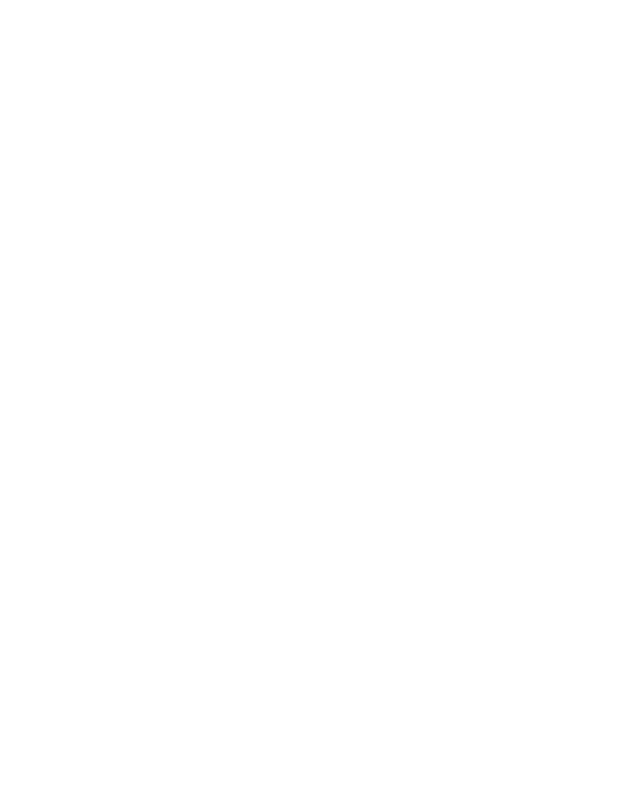
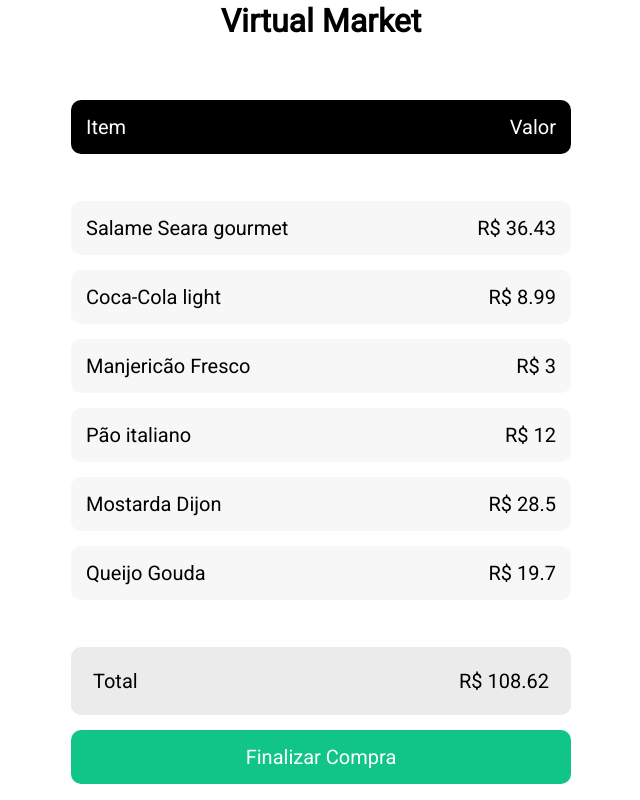
Before and after one commit to Kenzie-Academy-Brasil-Developers/m1-entrega-carrinho-de-compras-nathanrib13, a plain HTML site: page index.html in a window 1280 px wide. Shown: the whole page, without its empty margins (319-959 px from the left). Drawn offline with Linux system fonts and the light colour scheme.

Commit message:
enviando tarefa

```diff
--- a/index.css
+++ b/index.css
@@ -0,0 +1,74 @@
+@import url('https://fonts.googleapis.com/css2?family=Roboto&display=swap');
+
+
+* {
+box-sizing: border-box;
+padding: 0;
+margin: 0;
+font-family: 'Roboto';
+}
+
+body {
+
+    display: flex;
+    flex-direction: column;
+    justify-content: center;
+    align-items: center;
+    height: 100vh;
+}
+
+h1 {
+    margin-bottom: 60px;
+}
+
+main {
+    max-width: 700px;
+    display: flex;
+    flex-direction: column;
+    gap: 32px;
+    font-size: 20px;
+    justify-content: space-between;
+}
+main > div {
+    background-color: rgb(0, 0, 0);
+    color: #fff;
+    border-radius: 10px;
+    padding: 15px;
+    display: flex;
+    justify-content: space-between;
+
+}
+
+ul {
+    list-style: none;
+}
+
+li {
+    background-color:rgba(236, 236, 236, 0.418);
+    margin: 15px 0px;
+    padding: 15px 15px;
+    border-radius: 10px;
+    display: flex;
+    justify-content: space-between;
+}
+
+section > div {
+    background-color:rgba(212, 212, 212, 0.459);
+    padding: 22px;
+    border-radius: 10px;
+    display: flex;
+    justify-content: space-between;
+
+}
+
+button {
+    background-color: rgb(17, 196, 136);
+    color: rgb(255, 255, 255);
+    border-radius: 10px;
+    border: none;
+    font-size: 20px;
+    width: 500px;
+    margin: 15px 0px;
+    padding: 15px;
+
+}
--- a/index.html
+++ b/index.html
@@ -1,5 +1,5 @@
 <!DOCTYPE html>
-<html lang="en">
+<html lang="pt-BR">
 <head>
     <meta charset="UTF-8">
     <meta http-equiv="X-UA-Compatible" content="IE=edge">
@@ -8,6 +8,7 @@
     <title>Carrinho de compras</title>
 </head>
 <body>
+    <script src="products.js"></script>
     <script src="index.js"></script>
 </body>
 </html>
--- a/index.js
+++ b/index.js
@@ -1,7 +1,48 @@
-const productsCart = [
-    {
-        id: 1,
-        name: "",
-        price: 0.00
-    }
-]
+
+
+let body               = document.querySelector("body")
+let main               = document.createElement("main")
+let ul                 = document.createElement("ul")
+let section          = document.createElement("section")
+let button            = document.createElement("button")
+let divInicio        = document.createElement("div")
+let descriptionItem = document.createElement("p")
+let descriptionPrice = document.createElement("p")
+let divFinal            = document.createElement("div")
+let totalCompra         = document.createElement("p")
+let totalCompraValor    = document.createElement("p")
+let h1                    = document.createElement ("h1")
+
+body.appendChild(h1)
+body.appendChild(main)
+main.appendChild(divInicio)
+divInicio.appendChild(descriptionItem)
+divInicio.appendChild(descriptionPrice)
+main.appendChild(ul)
+main.appendChild(section)
+section.appendChild(divFinal)
+divFinal.appendChild(totalCompra)
+divFinal.appendChild(totalCompraValor)
+section.appendChild(button)
+
+
+let valorTotal = 0
+
+for(let i = 0; i<productsCart.length; i++){
+    let li = document.createElement("li")
+    ul.appendChild(li)
+    let pProduct = document.createElement("p")
+    let pPrice = document.createElement("p")
+    pProduct.innerHTML += `${productsCart[i].name}`
+    pPrice.innerHTML += ` R$ ${productsCart[i].price}`
+    li.appendChild(pProduct)
+    li.appendChild(pPrice)
+    valorTotal   +=   productsCart[i].price
+}
+
+h1.innerHTML        = 'Virtual Market'
+totalCompra.innerHTML = `Total `
+totalCompraValor.innerHTML= `R$ ${valorTotal}`
+button.innerHTML      = "Finalizar Compra"
+descriptionItem.innerHTML = `Item`
+descriptionPrice.innerHTML = `Valor`
--- /dev/null
+++ b/products.js
@@ -0,0 +1,33 @@
+const productsCart = [
+    {
+        id: 1,
+        name: "Salame Seara gourmet",
+        price: 36.43
+    },
+    {
+        id: 2,
+        name: "Coca-Cola light",
+        price: 8.99
+    },
+    {
+        id: 3,
+        name: "Manjericão Fresco",
+        price: 3.00
+    },
+    {
+        id: 4,
+        name: "Pão italiano",
+        price: 12.00
+    },
+    {
+        id: 5,
+        name: "Mostarda Dijon",
+        price: 28.50
+    },
+    {
+        id: 6,
+        name: "Queijo Gouda",
+        price: 19.70
+    },
+
+]
```
